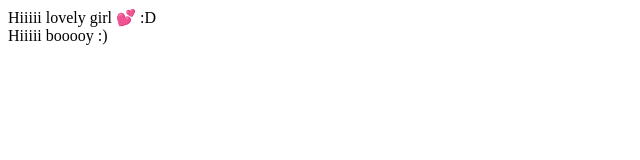
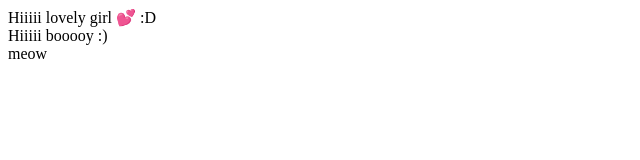
Before and after one commit to AmirrezaNasiri/teeest, a plain HTML site: page index.html in a window 1280 px wide. Shown: the full height of the page, 0-640 px from the left. Drawn offline with Linux system fonts and the light colour scheme.

Commit message:
Updates styles

```diff
--- a/index.html
+++ b/index.html
@@ -9,5 +9,7 @@
         Hiiiii lovely girl 💕 :D
         <br />
         Hiiiii booooy :)
+        <br />
+        meow
     </body>
 </html>
```
